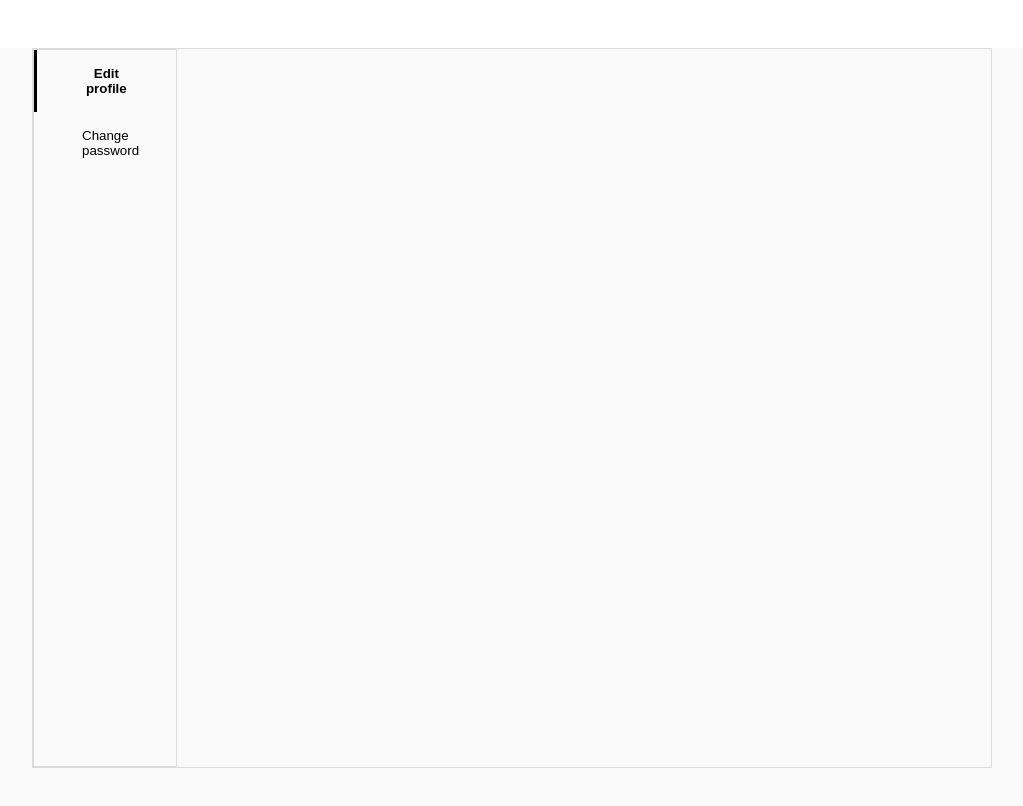
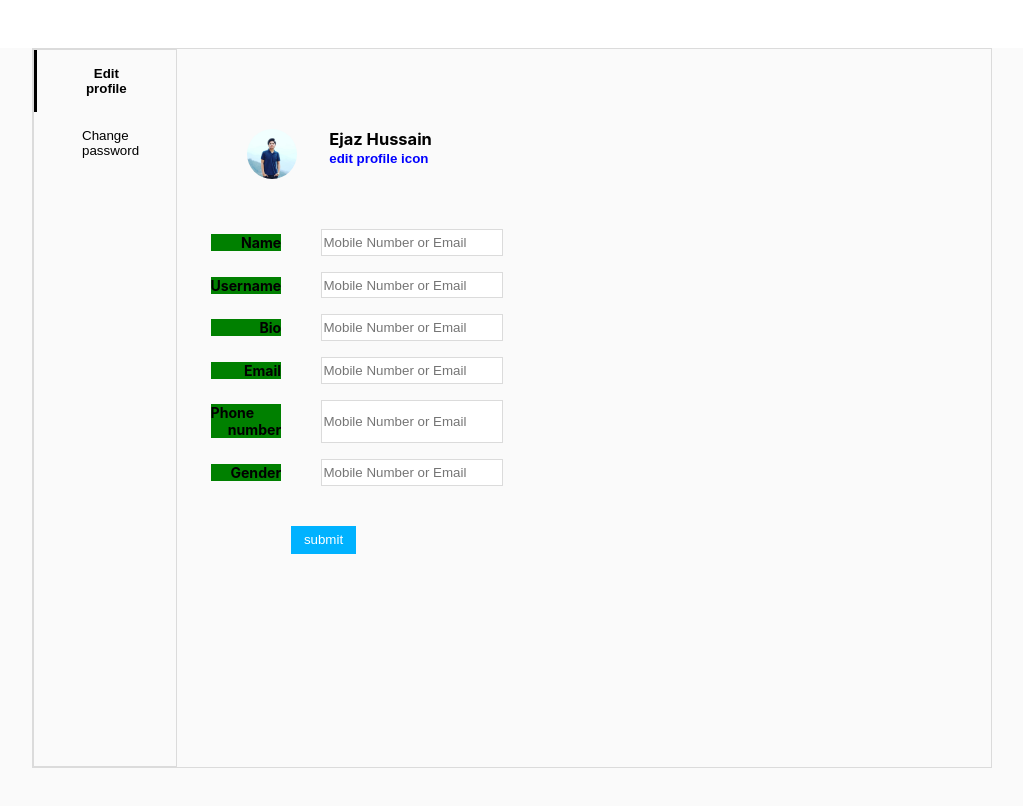
Before and after one commit to alinauman02/instagram-clone, a React (Vite) app in the folder frontend/: page /settings in a window 1280 px wide. Shown: the top 806 px of the page, without its empty margins (128-1151 px from the left). Built offline with nearby package versions, Linux system fonts and the light colour scheme; no server answers.

Commit message:
Edit profile interface design

```diff
--- a/frontend/src/components/settings/EditProfile.css
+++ b/frontend/src/components/settings/EditProfile.css
@@ -0,0 +1,54 @@
+.edit-profile {
+  width: 40%;
+  justify-content: center;
+}
+
+.profile-settings-header {
+  background-color: var(--white-shade-0);
+  background-color: transparent;
+  margin-top: 5rem;
+  align-self: center;
+}
+
+.edit-profile-form {
+  align-self: center;
+  margin-left: 3em;
+  margin-top: 3em;
+}
+
+.profile-image-icon {
+  border-radius: 50%;
+  background-color: black;
+  width: 50px;
+  height: 50px;
+  align-self: center;
+  margin-right: 2rem;
+}
+
+.edit-profile-picture {
+  color: blue;
+  font-weight: bold;
+  border: none;
+  background-color: transparent;
+  cursor: pointer;
+}
+
+
+
+.edit-profile-label {
+  margin: 0.8rem 1rem;
+  background-color: green;
+  font-weight: bold;
+  width: 30%;
+  text-align: justify;
+  text-align-last: right;
+}
+
+.edit-submit {
+  background-color: hsl(198, 100%, 50%);
+  color: white;
+  border: none;
+  padding: 0.5em 1em;
+  margin-left: 6rem;
+  margin-top: 2rem;
+}
--- a/frontend/src/components/settings/EditProfile.tsx
+++ b/frontend/src/components/settings/EditProfile.tsx
@@ -1,12 +1,66 @@
-import './EditProfile.css'
+import { ProfileListItem } from 'components/ProfileListItem/ProfileListItem';
+import { useState } from 'react';
+import './EditProfile.css';
 
+import Profile from 'assets/images/profile.jpeg';
+import { Input } from './Input';
+import { current } from '@reduxjs/toolkit';
 
-export  function EditProfile() {
+export function EditProfile() {
+  const [profileInfo, setProfileInfo] = useState({
+    name: '',
+    username: '',
+    bio: '',
+    email: '',
+    phoneno: '',
+    gender: '',
+  });
+
+  const onChange = (e: React.FormEvent<HTMLInputElement>) => {
+
+    const { name, value } = e.currentTarget;
+    setProfileInfo(currentProfileInfo => ({ ...currentProfileInfo, [name]: value }));
+  };
+
   return (
-    <div className='edit-profile'>
-        <form>
+    <div className="edit-profile flex-box flex-direction-column">
+      <div className="flex-box profile-settings-header">
+        <img className="profile-image-icon" src={Profile} alt="kjsaf"></img>
+        <div>
+          <h3>Ejaz Hussain</h3>
+          <button className="edit-profile-picture">edit profile icon</button>
+        </div>
+      </div>
+      <form className="edit-profile-form">
+        <div className="flex-box">
+          <span className="edit-profile-label">Name</span>
+          <Input type="string" placeholder="Mobile Number or Email" name="name" onChange={onChange} />
+        </div>
+        <div className="flex-box">
+          <span className="edit-profile-label">Username</span>
+          <Input type="string" placeholder="Mobile Number or Email" name="username" onChange={onChange} />
+        </div>
+        <div className="flex-box">
+          <span className="edit-profile-label">Bio</span>
+          <Input type="string" placeholder="Mobile Number or Email" name="bio" onChange={onChange} />
+        </div>
+        <div className="flex-box">
+          <span className="edit-profile-label">Email</span>
+          <Input type="string" placeholder="Mobile Number or Email" name="email" onChange={onChange} />
+        </div>
+        <div className="flex-box">
+          <span className="edit-profile-label">Phone number</span>
+          <Input type="string" placeholder="Mobile Number or Email" name="phoneno" onChange={onChange} />
+        </div>
 
-        </form>
+        <div className="flex-box">
+          <span className="edit-profile-label">Gender</span>
+          <Input type="string" placeholder="Mobile Number or Email" name="gender" onChange={onChange} />
+        </div>
+        <button type="submit" className="edit-submit" id="submit">
+          submit
+        </button>
+      </form>
     </div>
-  )
+  );
 }
```
